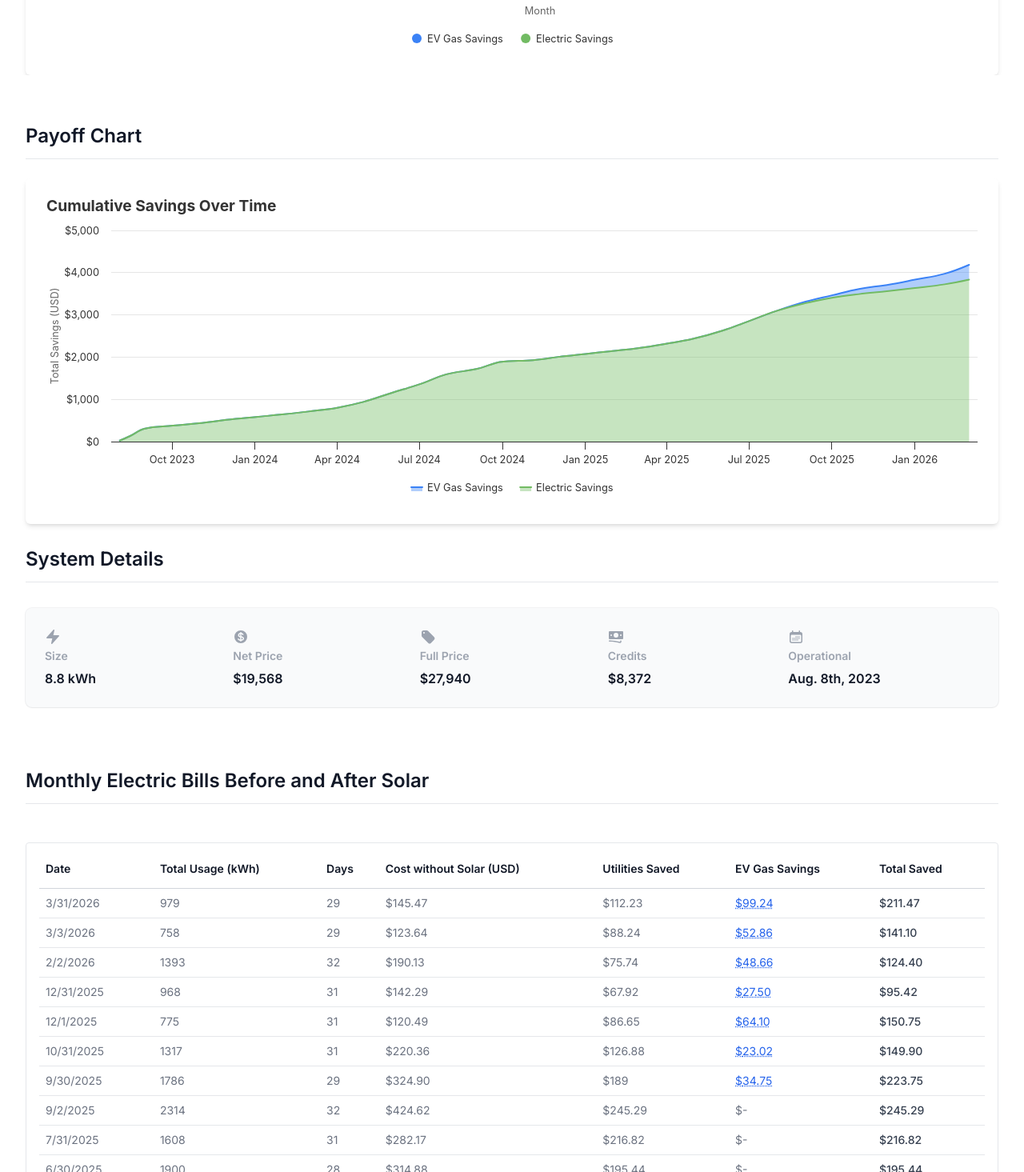
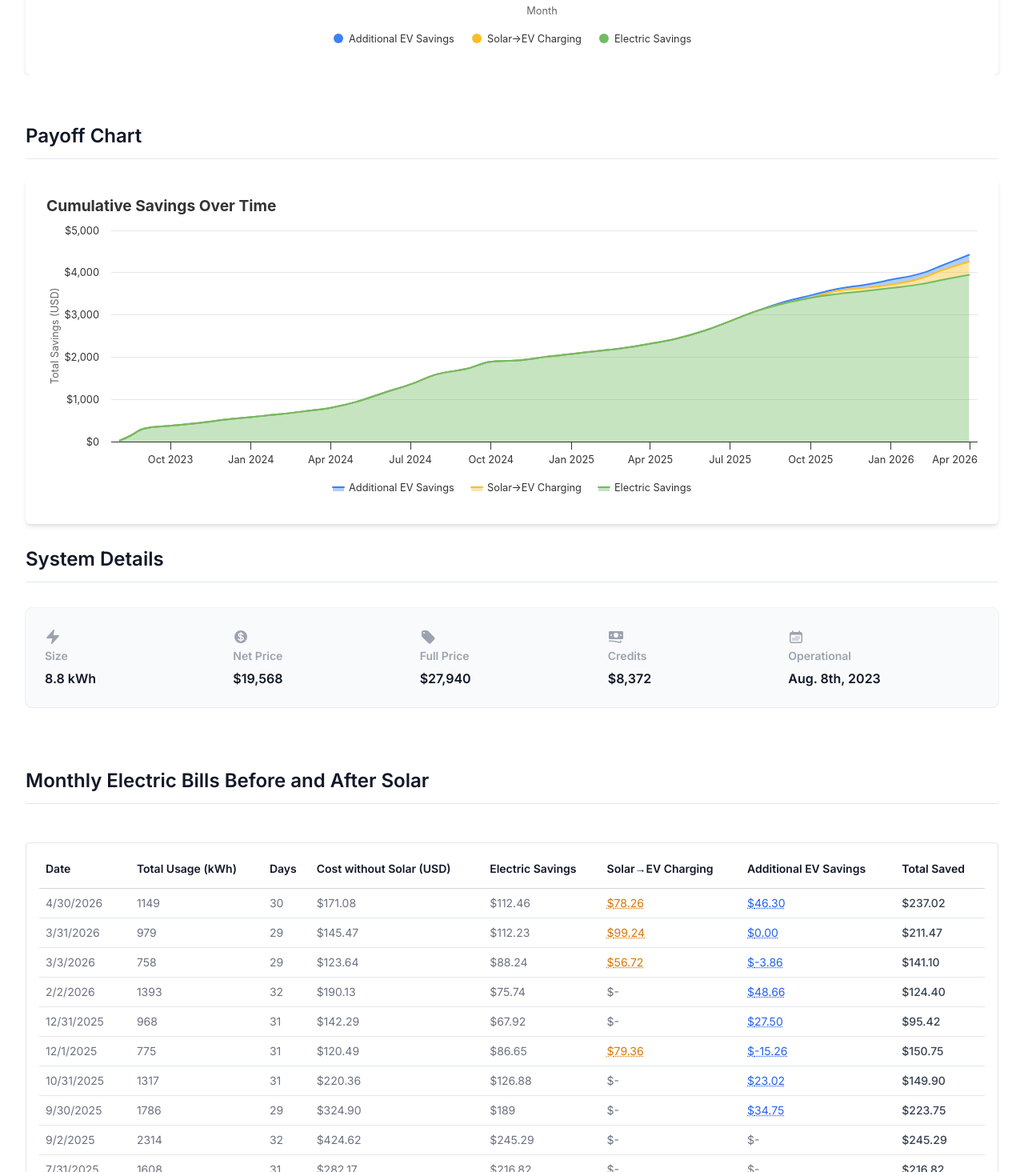
Before and after one commit to holdenmitchell/solarpowerbreakeven, a Next.js app: page / in a window 1280 px wide. Shown: the part 865-2330 px from the top of the page at 80% size. Built offline with nearby package versions, Linux system fonts and the light colour scheme.

Commit message:
Update charts

```diff
--- a/src/app/MonthlySavingsChart.jsx
+++ b/src/app/MonthlySavingsChart.jsx
@@ -2,7 +2,7 @@ import React from 'react';
 import Highcharts from 'highcharts';
 import HighchartsReact from 'highcharts-react-official';
 import { postSolar } from './data';
-import { calculateEvElecCost } from './utils';
+import { calculateEvElecCost, calculateSolarEvCredit } from './utils';
 
 function MonthlySavingsChart() {
   const parseDate = (dateString) => new Date(dateString).getTime();
@@ -21,10 +21,17 @@ function MonthlySavingsChart() {
     price: parseFloat(entry.price),
   }));
 
-  const gasSavingsData = sortedData.map((entry) => ({
-    y: parseFloat(entry.gasSaved || 0) - calculateEvElecCost(entry),
-    evElecCost: calculateEvElecCost(entry),
+  const solarEvCreditData = sortedData.map((entry) => ({
+    y: calculateSolarEvCredit(entry),
   }));
+
+  const additionalEvData = sortedData.map((entry) => {
+    const netEv = parseFloat(entry.gasSaved || 0) - calculateEvElecCost(entry);
+    return {
+      y: netEv - calculateSolarEvCredit(entry),
+      evElecCost: calculateEvElecCost(entry),
+    };
+  });
 
   const options = {
     chart: {
@@ -76,12 +83,17 @@ function MonthlySavingsChart() {
         const electricPoint = this.points.find(
           (p) => p.series.name === 'Electric Savings'
         );
-        const gasPoint = this.points.find(
-          (p) => p.series.name === 'EV Gas Savings'
+        const solarEvPoint = this.points.find(
+          (p) => p.series.name === 'Solar→EV Charging'
+        );
+        const additionalEvPoint = this.points.find(
+          (p) => p.series.name === 'Additional EV Savings'
         );
         const electric = electricPoint ? electricPoint.y : 0;
-        const gas = gasPoint ? gasPoint.y : 0;
-        const total = electric + gas;
+        const solarEv = solarEvPoint ? solarEvPoint.y : 0;
+        const additionalEv = additionalEvPoint ? additionalEvPoint.y : 0;
+        const solarTotal = electric + solarEv;
+        const total = electric + solarEv + additionalEv;
         const price = electricPoint?.point?.price || 0;
         const bill = electricPoint?.point?.bill || 0;
 
@@ -108,14 +120,26 @@ function MonthlySavingsChart() {
         html += `
                 <tr>
                   <th class="font-semibold text-gray-700">Electric Savings</th>
-                  <td class="pl-4 text-green-600">$${electric.toFixed(2)}</td>
+                  <td class="pl-4" style="color:#72BB63">$${electric.toFixed(2)}</td>
                 </tr>`;
-        const evElecCost = gasPoint?.point?.evElecCost || 0;
-        if (gas !== 0 || evElecCost > 0) {
+        if (solarEv > 0) {
           html += `
                 <tr>
-                  <th class="font-semibold text-gray-700">EV Gas Savings</th>
-                  <td class="pl-4 text-blue-600">$${gas.toFixed(2)}</td>
+                  <th class="font-semibold text-gray-700">Solar→EV Charging</th>
+                  <td class="pl-4" style="color:#D97706">$${solarEv.toFixed(2)}</td>
+                </tr>`;
+        }
+        html += `
+                <tr class="border-t border-gray-100">
+                  <th class="font-semibold text-gray-700">Solar Subtotal</th>
+                  <td class="pl-4 font-semibold" style="color:#72BB63">$${solarTotal.toFixed(2)}</td>
+                </tr>`;
+        const evElecCost = additionalEvPoint?.point?.evElecCost || 0;
+        if (additionalEv !== 0 || evElecCost > 0) {
+          html += `
+                <tr>
+                  <th class="font-semibold text-gray-700">Additional EV Savings</th>
+                  <td class="pl-4 text-blue-600">$${additionalEv.toFixed(2)}</td>
                 </tr>`;
           if (evElecCost > 0) {
             html += `
@@ -154,9 +178,14 @@ function MonthlySavingsChart() {
     },
     series: [
       {
-        name: 'EV Gas Savings',
-        data: gasSavingsData,
+        name: 'Additional EV Savings',
+        data: additionalEvData,
         color: '#3B82F6',
+      },
+      {
+        name: 'Solar→EV Charging',
+        data: solarEvCreditData,
+        color: '#FBBF24',
       },
       {
         name: 'Electric Savings',
--- a/src/app/PayoffChart.jsx
+++ b/src/app/PayoffChart.jsx
@@ -2,7 +2,7 @@ import React from 'react';
 import Highcharts from 'highcharts';
 import HighchartsReact from 'highcharts-react-official';
 import { postSolar } from './data';
-import { calculateEvElecCost } from './utils';
+import { calculateEvElecCost, calculateSolarEvCredit } from './utils';
 
 function PayoffChart({ actualCost }) {
   const parseDate = (dateString) => new Date(dateString).getTime();
@@ -14,16 +14,22 @@ function PayoffChart({ actualCost }) {
   const sortedData = sortByDate(postSolar);
 
   let cumElectric = 0;
-  let cumGas = 0;
+  let cumSolarEv = 0;
+  let cumAdditionalEv = 0;
   const electricData = [];
-  const gasData = [];
+  const solarEvData = [];
+  const additionalEvData = [];
 
   sortedData.forEach((entry) => {
     const x = parseDate(entry.start);
+    const credit = calculateSolarEvCredit(entry);
+    const netEv = parseFloat(entry.gasSaved || 0) - calculateEvElecCost(entry);
     cumElectric += parseFloat(entry.saved);
-    cumGas += parseFloat(entry.gasSaved || 0) - calculateEvElecCost(entry);
+    cumSolarEv += credit;
+    cumAdditionalEv += netEv - credit;
     electricData.push({ x, y: cumElectric });
-    gasData.push({ x, y: cumGas });
+    solarEvData.push({ x, y: cumSolarEv });
+    additionalEvData.push({ x, y: cumAdditionalEv });
   });
 
   const options = {
@@ -70,18 +76,18 @@ function PayoffChart({ actualCost }) {
       useHTML: true,
       formatter: function () {
         let electric = 0;
-        let gas = 0;
+        let solarEv = 0;
+        let additionalEv = 0;
 
         this.points.forEach((point) => {
-          if (point.series.name === 'Electric Savings') {
-            electric = point.y;
-          }
-          if (point.series.name === 'EV Gas Savings') {
-            gas = point.y;
-          }
+          if (point.series.name === 'Electric Savings') electric = point.y;
+          if (point.series.name === 'Solar→EV Charging') solarEv = point.y;
+          if (point.series.name === 'Additional EV Savings') additionalEv = point.y;
         });
 
-        const total = electric + gas;
+        const solarTotal = electric + solarEv;
+        const total = solarTotal + additionalEv;
+        const fmt = (v) => v.toLocaleString(undefined, { minimumFractionDigits: 2, maximumFractionDigits: 2 });
 
         return `
       <div class="p-2">
@@ -94,15 +100,23 @@ function PayoffChart({ actualCost }) {
           <tbody class="text-left mt-2">
             <tr>
               <th style="color: #72BB63" class="font-semibold">Electric Savings</th>
-              <td style="color: #72BB63" class="pl-4">$${electric.toLocaleString(undefined, {minimumFractionDigits: 2, maximumFractionDigits: 2})}</td>
+              <td style="color: #72BB63" class="pl-4">$${fmt(electric)}</td>
             </tr>
             <tr>
-              <th style="color: #3B82F6" class="font-semibold">EV Gas Savings</th>
-              <td style="color: #3B82F6" class="pl-4">$${gas.toLocaleString(undefined, {minimumFractionDigits: 2, maximumFractionDigits: 2})}</td>
+              <th style="color: #D97706" class="font-semibold">Solar→EV Charging</th>
+              <td style="color: #D97706" class="pl-4">$${fmt(solarEv)}</td>
+            </tr>
+            <tr class="border-t border-gray-100">
+              <th class="font-semibold text-gray-700">Solar Subtotal (Payoff)</th>
+              <td class="pl-4 font-semibold" style="color: #72BB63">$${fmt(solarTotal)}</td>
+            </tr>
+            <tr>
+              <th style="color: #3B82F6" class="font-semibold">Additional EV Savings</th>
+              <td style="color: #3B82F6" class="pl-4">$${fmt(additionalEv)}</td>
             </tr>
             <tr class="border-t border-gray-200">
               <th class="font-semibold text-gray-700">Total Saved</th>
-              <td class="pl-4 font-semibold text-gray-700">$${total.toLocaleString(undefined, {minimumFractionDigits: 2, maximumFractionDigits: 2})}</td>
+              <td class="pl-4 font-semibold text-gray-700">$${fmt(total)}</td>
             </tr>
           </tbody>
         </table>
@@ -125,9 +139,14 @@ function PayoffChart({ actualCost }) {
     },
     series: [
       {
-        name: 'EV Gas Savings',
-        data: gasData,
+        name: 'Additional EV Savings',
+        data: additionalEvData,
         color: '#3B82F6',
+      },
+      {
+        name: 'Solar→EV Charging',
+        data: solarEvData,
+        color: '#FBBF24',
       },
       {
         name: 'Electric Savings',
--- a/src/app/Table.jsx
+++ b/src/app/Table.jsx
@@ -1,6 +1,6 @@
 import React from 'react';
 import { preSolar, postSolar } from './data';
-import { calculateEvElecCost } from './utils';
+import { calculateEvElecCost, calculateSolarEvCredit } from './utils';
 
 function Table() {
   const parseDate = (dateString) => new Date(dateString).getTime();
@@ -44,13 +44,19 @@ function Table() {
                     scope="col"
                     className="whitespace-nowrap px-2 py-3.5 text-left text-sm font-semibold text-gray-900"
                   >
-                    Utilities Saved
+                    Electric Savings
                   </th>
                   <th
                     scope="col"
                     className="whitespace-nowrap px-2 py-3.5 text-left text-sm font-semibold text-gray-900"
                   >
-                    EV Gas Savings
+                    Solar→EV Charging
+                  </th>
+                  <th
+                    scope="col"
+                    className="whitespace-nowrap px-2 py-3.5 text-left text-sm font-semibold text-gray-900"
+                  >
+                    Additional EV Savings
                   </th>
                   <th
                     scope="col"
@@ -87,8 +93,52 @@ function Table() {
                       <td className="whitespace-nowrap py-2 pl-4 pr-3 text-sm text-gray-500 sm:pl-2">
                         {transaction.gasSaved
                           ? (() => {
+                              const credit = calculateSolarEvCredit(transaction);
+                              const miles = transaction.evMiles || 0;
+                              const sc = parseFloat(transaction.supercharging || 0);
+                              const totalEvKwh = miles / 2.7;
+                              const homeKwh = Math.max(0, totalEvKwh - sc / 0.40);
+                              const netEnergy = (transaction.usage || 0) - (transaction.production_dlvd || 0);
+                              const chargeableKwh = Math.min(homeKwh, Math.max(0, netEnergy));
+                              const freeSolarKwh = homeKwh - chargeableKwh;
+                              if (credit === 0) return '$-';
+                              return (
+                                <span className="relative group cursor-help">
+                                  <span className="underline decoration-dotted" style={{ color: '#D97706' }}>
+                                    ${credit.toFixed(2)}
+                                  </span>
+                                  <div className="absolute top-full left-1/2 -translate-x-1/2 mt-2 hidden group-hover:block z-50">
+                                    <div className="bg-white rounded-lg shadow-lg ring-1 ring-gray-200 p-3 w-64 text-xs">
+                                      <div className="font-semibold text-gray-900 border-b border-gray-100 pb-1.5 mb-1.5">
+                                        Solar→EV Credit Breakdown
+                                      </div>
+                                      <div className="space-y-1 text-gray-600">
+                                        <div className="flex justify-between">
+                                          <span>EV kWh from excess solar</span>
+                                          <span className="font-medium text-gray-900">{freeSolarKwh.toFixed(0)} kWh</span>
+                                        </div>
+                                        <div className="flex justify-between">
+                                          <span>Total EV kWh</span>
+                                          <span className="font-medium text-gray-900">{totalEvKwh.toFixed(0)} kWh</span>
+                                        </div>
+                                        <div className="border-t border-gray-100 pt-1.5 mt-1.5 flex justify-between font-semibold">
+                                          <span className="text-gray-900">Gas-equiv. value</span>
+                                          <span style={{ color: '#D97706' }}>${credit.toFixed(2)}</span>
+                                        </div>
+                                      </div>
+                                    </div>
+                                  </div>
+                                </span>
+                              );
+                            })()
+                          : '$-'}
+                      </td>
+                      <td className="whitespace-nowrap py-2 pl-4 pr-3 text-sm text-gray-500 sm:pl-2">
+                        {transaction.gasSaved
+                          ? (() => {
                               const evElec = calculateEvElecCost(transaction);
-                              const net = parseFloat(transaction.gasSaved) - evElec;
+                              const credit = calculateSolarEvCredit(transaction);
+                              const additional = parseFloat(transaction.gasSaved) - evElec - credit;
                               const miles = transaction.evMiles || 0;
                               const gallons = (miles / 22).toFixed(1);
                               const gasAvoided = parseFloat(transaction.gasSaved) + parseFloat(transaction.supercharging || 0);
@@ -99,12 +149,12 @@ function Table() {
                               return (
                                 <span className="relative group cursor-help">
                                   <span className="text-blue-600 underline decoration-dotted">
-                                    ${net.toFixed(2)}
+                                    ${additional.toFixed(2)}
                                   </span>
                                   <div className="absolute top-full left-1/2 -translate-x-1/2 mt-2 hidden group-hover:block z-50">
                                     <div className="bg-white rounded-lg shadow-lg ring-1 ring-gray-200 p-3 w-64 text-xs">
                                       <div className="font-semibold text-gray-900 border-b border-gray-100 pb-1.5 mb-1.5">
-                                        EV Gas Savings Breakdown
+                                        Additional EV Savings Breakdown
                                       </div>
                                       <div className="space-y-1 text-gray-600">
                                         <div className="flex justify-between">
@@ -140,10 +190,16 @@ function Table() {
                                               <span className="font-medium text-red-500">-${evElec.toFixed(2)}</span>
                                             </div>
                                           )}
+                                          {credit > 0 && (
+                                            <div className="flex justify-between">
+                                              <span>Reattributed to solar</span>
+                                              <span className="font-medium" style={{ color: '#D97706' }}>-${credit.toFixed(2)}</span>
+                                            </div>
+                                          )}
                                         </div>
                                         <div className="border-t border-gray-100 pt-1.5 mt-1.5 flex justify-between font-semibold">
-                                          <span className="text-gray-900">Net EV savings</span>
-                                          <span className="text-blue-600">${net.toFixed(2)}</span>
+                                          <span className="text-gray-900">Additional EV savings</span>
+                                          <span className="text-blue-600">${additional.toFixed(2)}</span>
                                         </div>
                                       </div>
                                     </div>
@@ -163,7 +219,7 @@ function Table() {
                   ))}
                   <tr className="border-t border-b border-gray-200">
                     <th
-                      colSpan={7}
+                      colSpan={8}
                       scope="colgroup"
                       className="mx-auto bg-gray-100 py-3 pl-4 pr-3 text-lg text-left font-semibold text-gray-900 sm:pl-3"
                     >
@@ -195,6 +251,9 @@ function Table() {
                       <td className="whitespace-nowrap py-2 pl-4 pr-3 text-sm text-gray-500 sm:pl-2">
                         $-
                       </td>
+                      <td className="whitespace-nowrap py-2 pl-4 pr-3 text-sm text-gray-500 sm:pl-2">
+                        $-
+                      </td>
                     </tr>
                   ))}
                 </>
--- a/src/app/page.jsx
+++ b/src/app/page.jsx
@@ -5,6 +5,7 @@ import {
   solarPayoffCalculator,
   projectedSavingsIn25Years,
   calculateEvElecCost,
+  calculateSolarEvCredit,
 } from './utils';
 import Table from './Table';
 import { preSolar, postSolar, evData } from './data';
@@ -26,11 +27,16 @@ export default function Home() {
     0
   );
   const electricitySaved = costWithout - costWith;
-  const gasSaved = postSolar.reduce(
-    (acc, transaction) => acc + parseFloat(transaction.gasSaved || 0) - calculateEvElecCost(transaction),
+  const solarEvCredit = postSolar.reduce(
+    (acc, t) => acc + calculateSolarEvCredit(t),
     0
   );
-  const saved = electricitySaved + gasSaved;
+  const netEvSavings = postSolar.reduce(
+    (acc, t) => acc + parseFloat(t.gasSaved || 0) - calculateEvElecCost(t),
+    0
+  );
+  const additionalEvSavings = netEvSavings - solarEvCredit;
+  const saved = electricitySaved + solarEvCredit;
 
   const fullCostOfSystem = 27940;
   const totalTaxCredit = 8372;
@@ -41,10 +47,10 @@ export default function Home() {
   // https://www.solarreviews.com/blog/average-electricity-cost-increase-per-year
   const energyInflation = 0.035; // 3.5% annual inflation
 
-  // Compute trailing 12-month daily savings rate (electricity + gas - EV charging cost)
+  // Trailing 12-month daily SOLAR savings rate (electricity + solar's share of EV charging value)
   const trailing12 = postSolar.slice(0, 12);
   const trailing12Savings = trailing12.reduce(
-    (acc, t) => acc + parseFloat(t.saved) + parseFloat(t.gasSaved || 0) - calculateEvElecCost(t),
+    (acc, t) => acc + parseFloat(t.saved) + calculateSolarEvCredit(t),
     0
   );
   const trailing12Days = trailing12.reduce(
@@ -137,7 +143,7 @@ export default function Home() {
         <div className="mx-auto max-w-7xl px-4 sm:px-6 lg:px-8 pt-10">
           <div className="flex items-center justify-between mb-2">
             <span className="text-sm font-medium text-gray-700">
-              Payoff Progress
+              Solar Payoff Progress
             </span>
             <span className="text-sm font-medium text-gray-700">
               ${Math.round(saved).toLocaleString()} / ${actualCost.toLocaleString()}
@@ -155,19 +161,23 @@ export default function Home() {
             <div
               className="h-4 transition-all duration-500"
               style={{
-                width: `${Math.max(0, Math.min(100 - (electricitySaved / actualCost) * 100, (gasSaved / actualCost) * 100))}%`,
-                backgroundColor: '#3B82F6',
+                width: `${Math.max(0, Math.min(100 - (electricitySaved / actualCost) * 100, (solarEvCredit / actualCost) * 100))}%`,
+                backgroundColor: '#FBBF24',
               }}
             />
           </div>
-          <div className="flex items-center gap-4 mt-2 text-xs text-gray-500">
+          <div className="flex items-center gap-4 mt-2 text-xs text-gray-500 flex-wrap">
             <span className="flex items-center gap-1">
               <span className="inline-block w-3 h-3 rounded-sm" style={{ backgroundColor: '#72BB63' }} />
               Electric: ${Math.round(electricitySaved).toLocaleString()}
             </span>
             <span className="flex items-center gap-1">
+              <span className="inline-block w-3 h-3 rounded-sm" style={{ backgroundColor: '#FBBF24' }} />
+              Solar→EV: ${Math.round(solarEvCredit).toLocaleString()}
+            </span>
+            <span className="flex items-center gap-1 pl-2 ml-2 border-l border-gray-300">
               <span className="inline-block w-3 h-3 rounded-sm" style={{ backgroundColor: '#3B82F6' }} />
-              EV Gas: ${Math.round(gasSaved).toLocaleString()}
+              Additional EV (not in payoff): ${Math.round(additionalEvSavings).toLocaleString()}
             </span>
           </div>
         </div>
--- a/src/app/utils.js
+++ b/src/app/utils.js
@@ -229,3 +229,25 @@ export function calculateEvElecCost(entry, milesPerKwh = 2.7, superchargerRate =
 
   return chargeableKwh * rate;
 }
+
+/**
+ * Gas-equivalent value of EV miles powered by excess solar.
+ * Reattributes that share of gas-savings from the EV bucket to the solar bucket.
+ */
+export function calculateSolarEvCredit(entry, milesPerKwh = 2.7, superchargerRate = 0.40) {
+  if (!entry.gasSaved) return 0;
+
+  const totalEvKwh = parseFloat(entry.evMiles || 0) / milesPerKwh;
+  if (totalEvKwh === 0) return 0;
+
+  const superchargedKwh = parseFloat(entry.supercharging || 0) / superchargerRate;
+  const homeKwh = Math.max(0, totalEvKwh - superchargedKwh);
+  const netEnergy = (entry.usage || 0) - (entry.production_dlvd || 0);
+  const chargeableKwh = Math.min(homeKwh, Math.max(0, netEnergy));
+  const freeSolarKwh = homeKwh - chargeableKwh;
+
+  const solarShare = freeSolarKwh / totalEvKwh;
+  const grossGasAvoided = parseFloat(entry.gasSaved) + parseFloat(entry.supercharging || 0);
+
+  return solarShare * grossGasAvoided;
+}
```
Also changed, not shown: src/app/data.js (+18 -0 lines).
